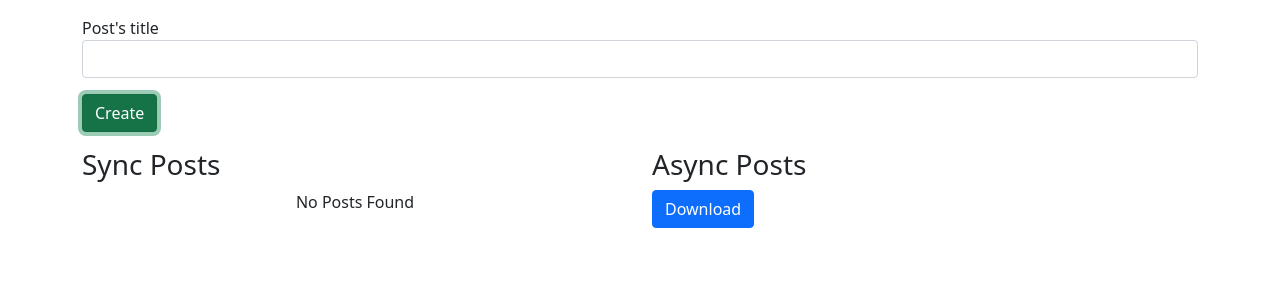
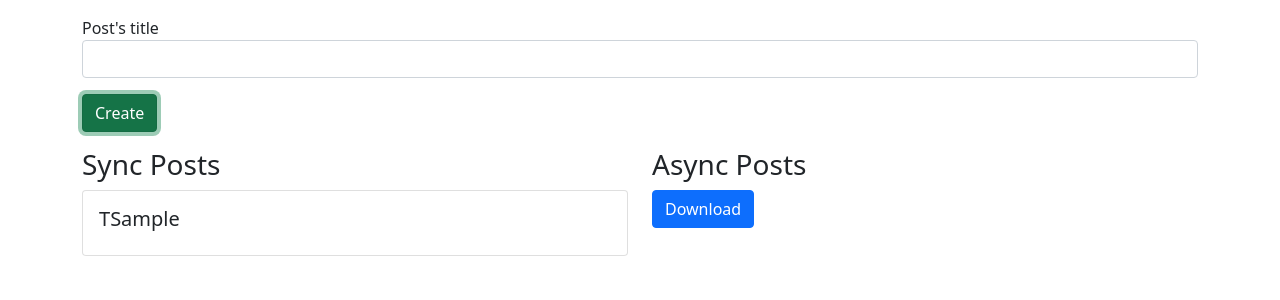
Before and after one commit to IlyaKrapivnoy/react_redux_saga_app, a React (Create React App) app: page / in a window 1280 px wide. Both pictures are taken after typing "Sample" into the empty fields and a click on the button "Create". Shown: the top 300 px of the page. Built offline with nearby package versions, Linux system fonts and the light colour scheme.

Commit message:
input bug is fixed

```diff
--- a/src/components/Post.js
+++ b/src/components/Post.js
@@ -4,7 +4,7 @@
     return (
         <div className="card">
           <div className="card-body">
-              <h5 className="card-title">Title here {post}</h5>
+              <h5 className="card-title">T{post.title}</h5>
           </div>
         </div>
     )
--- a/src/components/PostForm.js
+++ b/src/components/PostForm.js
@@ -1,6 +1,8 @@
 import React from 'react'
+import { connect } from 'react-redux'
+import { createPost } from '../redux/actions'
 
-export default class PostForm extends React.Component {
+class PostForm extends React.Component {
     constructor(props) {
         super(props)
 
@@ -17,7 +19,8 @@
         const newPost = {
             title, id: Date.now().toString()
         }
-        console.log(newPost)
+
+        this.props.createPost(newPost)
         this.setState({title: ''}) // очищает инпут по клику на btn Create
 
     }
@@ -47,3 +50,9 @@
         )
     }
 }
+
+const mapDispatchToProps = {
+    createPost
+}
+
+export default connect(null, mapDispatchToProps)(PostForm)
--- a/src/components/Posts.js
+++ b/src/components/Posts.js
@@ -7,7 +7,7 @@
     if(!syncPosts.length) {
         return <p className="text-center">No Posts Found</p>
     }
-    return syncPosts.map(post => <Post post={post} key={post} />)
+    return syncPosts.map(post => <Post post={post} key={post.id} />)
 }
 
 const mapStateToProps = state => {
--- a/src/redux/postsReducer.js
+++ b/src/redux/postsReducer.js
@@ -8,7 +8,7 @@
 export const postsReducer = (state = initialState, action) => {
     switch (action.type) {
         case CREATE_POST:
-            return { ...state, posts: state.posts.concat(action.payload) }
+            return { ...state, posts: state.posts.concat([action.payload]) }
             // return { ...state, posts: [...state.posts, action.payload] }
         default: return state
     }
```
